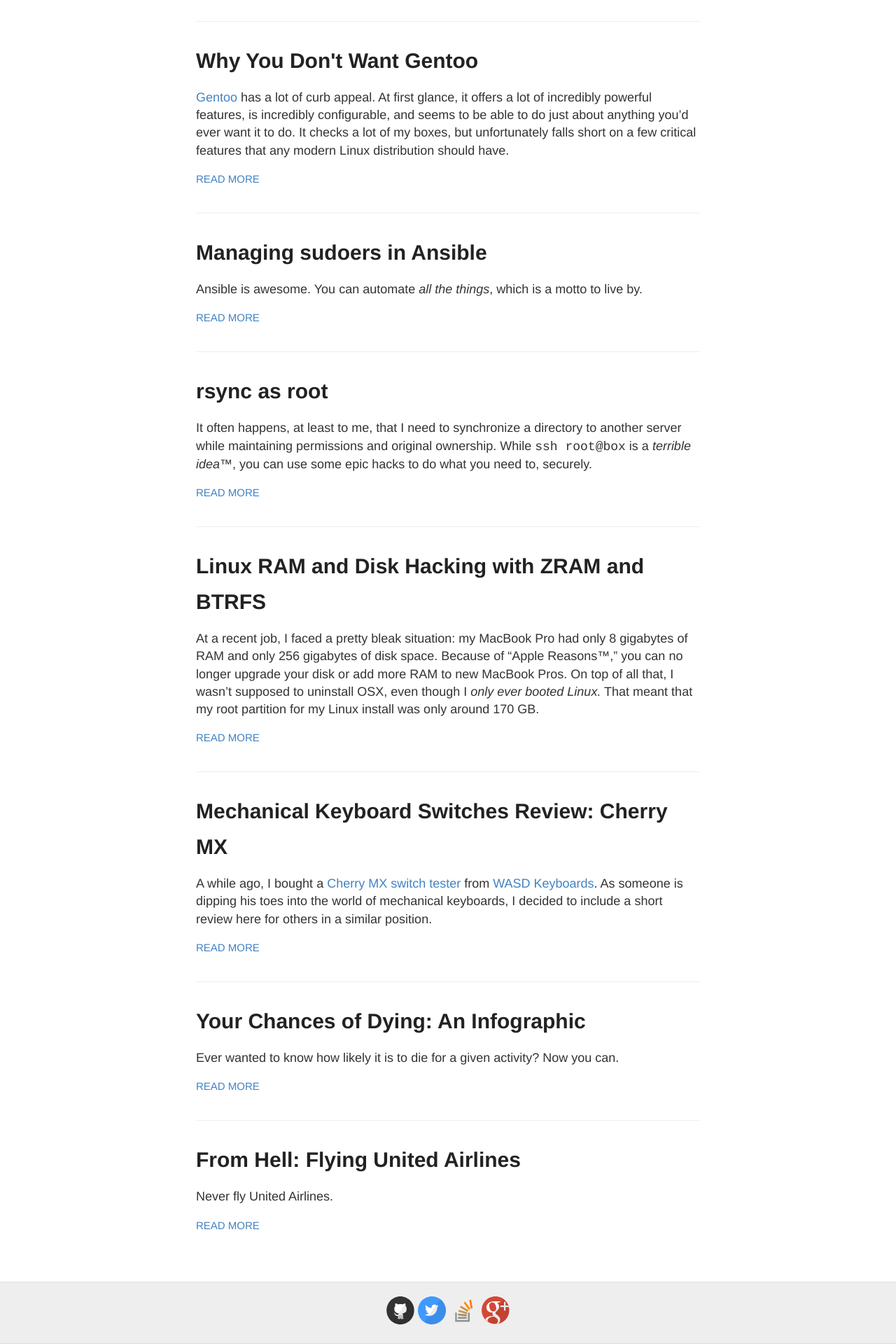
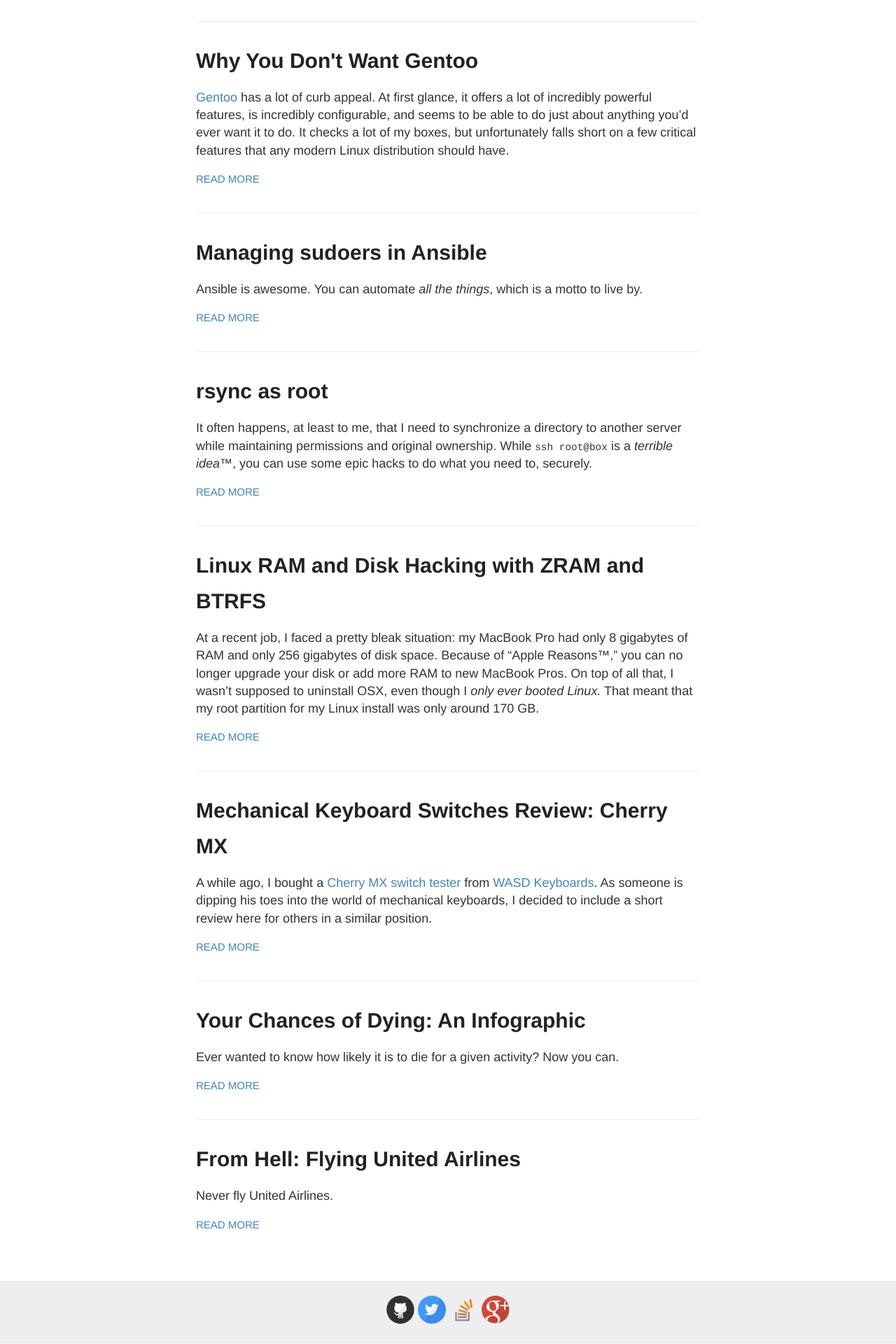
Before and after one commit to naftulikay/rfkrocktk.github.io, a Jekyll site: the page built from index.html, in a window 1280 px wide. Shown: the part 872-2792 px from the top of the page at 70% size. Built offline with Jekyll 4.4.1, drawn with Linux system fonts in a browser that asks for light colours.

Commit message:
Code formatting changes.

```diff
--- a/_sass/_highlights.scss
+++ b/_sass/_highlights.scss
@@ -11,7 +11,8 @@
 }
 
 code {
-  font-family:'Bitstream Vera Sans Mono','Courier', monospace;
+  font-family:'Droid Sans Mono','Bitstream Vera Sans Mono','Courier', monospace;
+  font-size: 0.8em;
 }
 
 .highlight .c { color: #586E75 } /* Comment */
```
